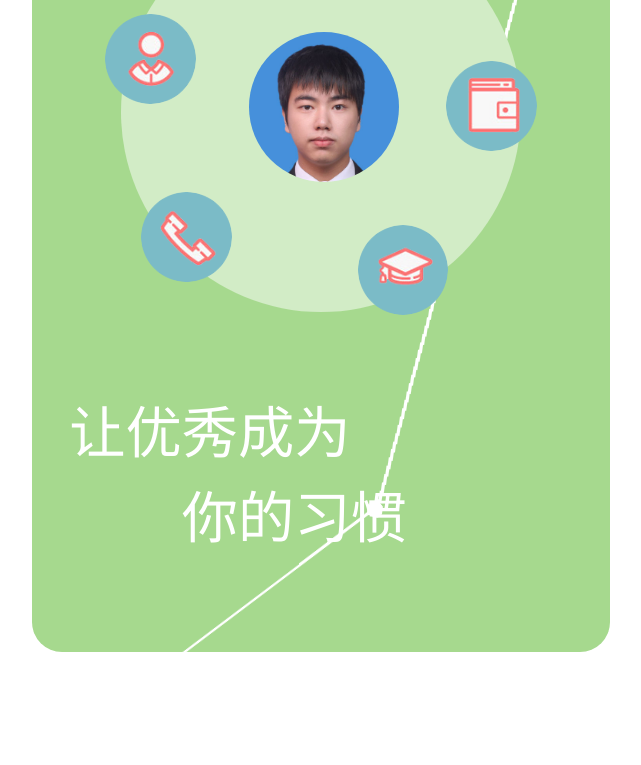
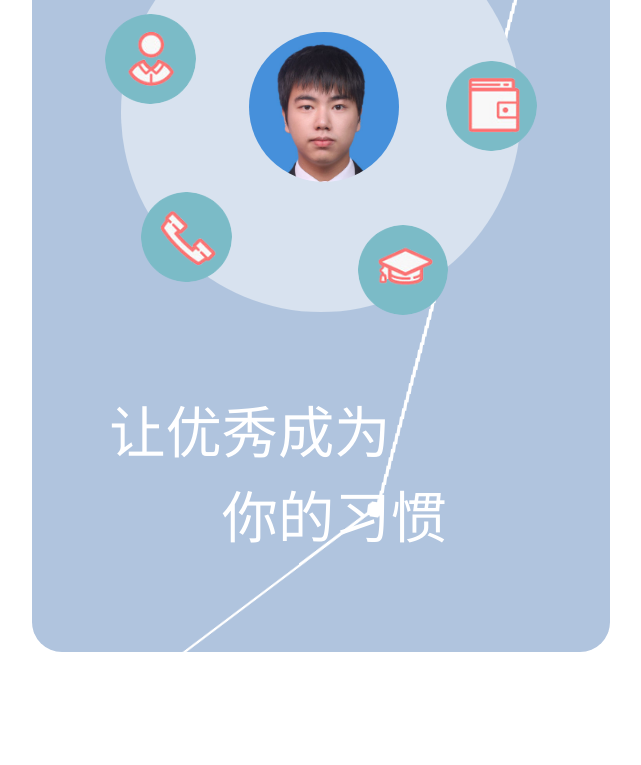
Before and after one commit to dust4916/Resume, a plain HTML site: page index.html in a window 1280 px wide. Shown: the part 386-1151 px from the top of the page, without its empty margins (319-960 px from the left). Drawn offline with Linux system fonts and the light colour scheme; files whose address does not match are found by name; a web font is replaced by a local one.

Commit message:
backgroud change one

```diff
--- a/css/main.css
+++ b/css/main.css
@@ -19,7 +19,7 @@
   height: 900px;
   margin: 10px auto;
   padding:5%;
-  background-color: #a6d98e;
+  background-color: #b0c4de;
   border-radius: 30px;
   -webkit-border-radius: 30px;
   -moz-border-radius: 30px;
@@ -43,7 +43,7 @@
   width: 100%;
   font-family:'motto','微软雅黑';
   color:#fff;
-  transform: translate(-20pt,60pt);
+  transform: translate(10pt,60pt);
 }
 .main .line{
   position: absolute;
@@ -61,7 +61,7 @@
   z-index：1;
 }
 .main .box .person{
-  background-color: #d2ecc6;
+  background-color: #d8e2ef;
   border-radius: 50%;
   -webkit-border-radius: 50%;
   -moz-border-radius: 50%;
--- a/index.html
+++ b/index.html
@@ -24,9 +24,7 @@
               <p>性&nbsp;&nbsp;&nbsp;&nbsp;&nbsp;&nbsp;别： 男</p>
               <p>出&nbsp;&nbsp;&nbsp;&nbsp;&nbsp;&nbsp;生： 1993年 8月</p>
               <p>籍&nbsp;&nbsp;&nbsp;&nbsp;&nbsp;&nbsp;贯： 广东汕头</p>
-              <p>家庭住址： 广州市 番禺区 大学城南亭村东社大街一巷八号</p>
-              <p>毕业学校： 广东工业大学</p>
-              <p>专&nbsp;&nbsp;&nbsp;&nbsp;&nbsp;&nbsp;业： 信息工程（应用电子技术方向）</p>
+              <p>家庭住址： 广州市 番禺区</p>
             </div>
           </div>
         </li>
```
